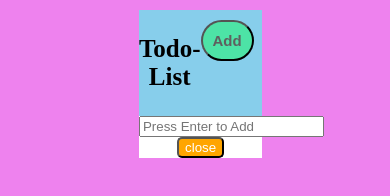
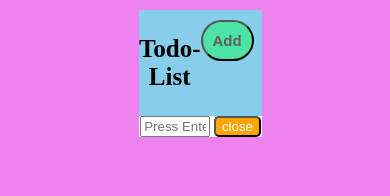
Before and after one commit to salmanfarsy/Todo-List, a plain HTML site: page index.html in a window 390 px wide. Both pictures are taken after a click on the button "Add". Drawn offline with Linux system fonts and the light colour scheme.

Commit message:
made it responsive

```diff
--- a/style.css
+++ b/style.css
@@ -1,3 +1,6 @@
+*{
+  transition: all .5s;
+}
 body{
     background-color: violet;
     text-align: center;
@@ -70,3 +73,11 @@ li{
   transform: scale(1.2);
   cursor: pointer;
 }
+#input{
+  margin-bottom: 25px;
+}
+@media only screen and (max-width: 708px){
+#input>input{
+  width: 50%;
+}
+}
```
